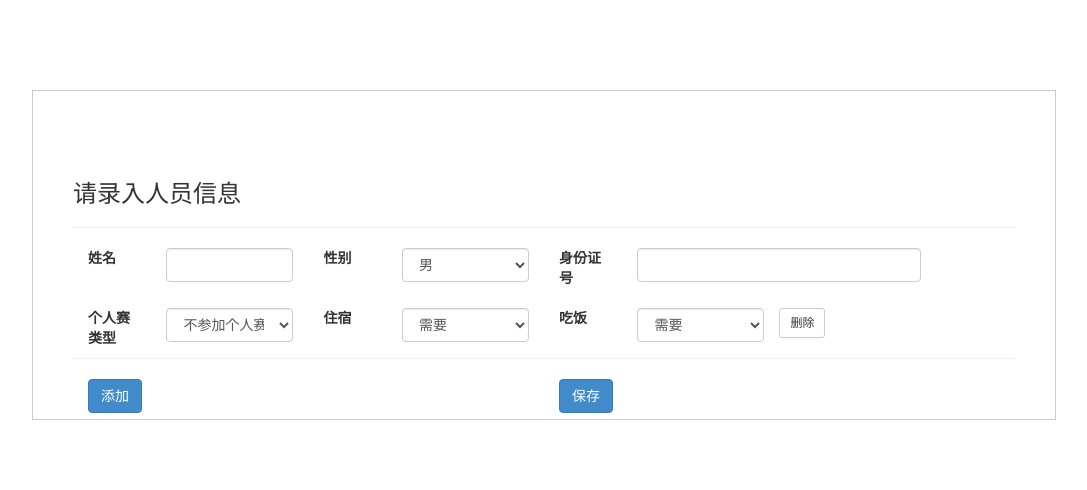
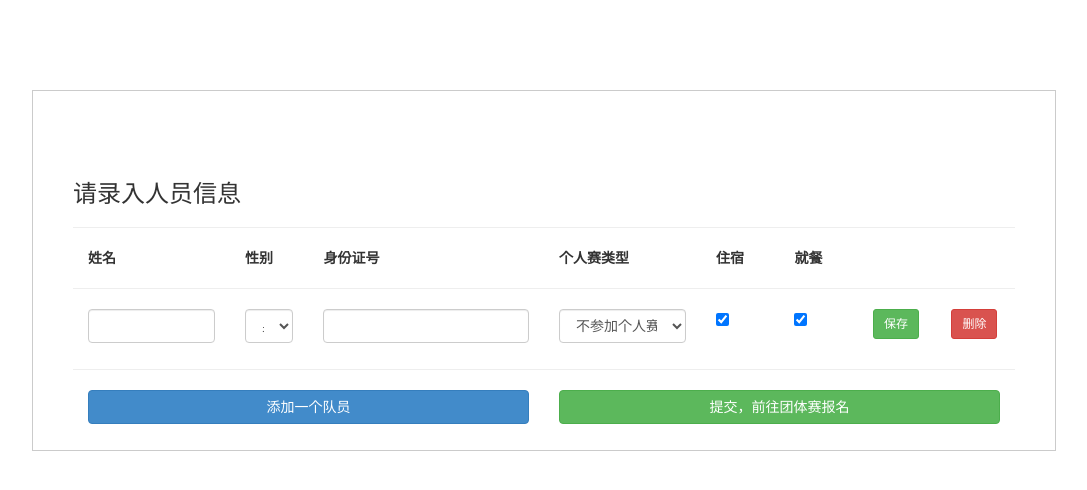
Before and after one commit to CAPU-ENG/CAPUrace, a CodeIgniter app: page /index.php/registration/index in a window 1280 px wide. Shown: the top 490 px of the page, without its empty margins (96-1183 px from the left). Run offline with CodeIgniter, Linux system fonts and the light colour scheme.

Commit message:
Modified the UI of the form.

```diff
--- a/application/views/registration_view.php
+++ b/application/views/registration_view.php
@@ -8,29 +8,31 @@
 <script src="/assets/js/bootstrap.min.js"></script>
 <script src="/assets/js/race.js"></script>
 </head>
-<body>
+<body onload="addIndividual()">
     <div class="mycontainer">
         <p> <h3>请录入人员信息</h3></p>
         <hr/>
-        <div class="reg">
-            <div class="individual-form" id="individual-info">
-                <label for="inputName" class="col-sm-1 control-label">姓名</label>
+        <div class="form-group reg">
+            <label for="inputName" class="col-sm-2 control-label">姓名</label>
+            <label for="inputSex" class="col-sm-1 control-label">性别</label>
+            <label for="inputID" class="col-sm-3 control-label">身份证号</label>
+            <label for="inputRace" class="col-sm-2 control-label">个人赛类型</label>
+            <label for="inputAccommodation" class="col-sm-1 control-label">住宿</label>
+            <label for="inputMeal" class="col-sm-1 control-label">就餐</label>
+            <br /><hr />
+            <div class="individual-form hidden" id="individual-info">
                 <div class="col-sm-2">
                     <input type="text" class="form-control" id="inputName">
                 </div>
-                <label for="inputSex" class="col-sm-1 control-label">性别</label>
-                <div class="col-sm-2">
+                <div class="col-sm-1">
                     <select class="form-control" name="gender">
                         <option value="1">男</option>
                         <option value="2">女</option>
                     </select>
                 </div>
-                <label for="inputID" class="col-sm-1 control-label">身份证号</label>
-                <div class="col-sm-4">
-                    <input type="text" class="form-control" id="inputID">
+                <div class="col-sm-3">
+                    <input type="text" class="form-control" id="inputID" name="id_card">
                 </div>
-                <br><br><br>
-                <label for="inputRace" class="col-sm-1 control-label">个人赛类型</label>
                 <div class="col-sm-2">
                     <select class="form-control" name="race">
                         <option value="0">不参加个人赛</option>
@@ -39,30 +41,30 @@
                         <option value="3">女子组</option>
                     </select>
                 </div>
-                <label for="inputAccommodation" class="col-sm-1 control-label">住宿</label>
-                <div class="col-sm-2">
-                    <select class="form-control" name="accommodation">
-                        <option value="1">需要</option>
-                        <option value="0">不需要</option>
-                    </select>
+                <div class="col-sm-1">
+                    <input type="checkbox" name="accommodation" checked>
                 </div>
-                <label for="inputMeal" class="col-sm-1 control-label">吃饭</label>
-                <div class="col-sm-2">
-                    <select class="form-control" name="meal">
-                        <option value="1">需要</option>
-                        <option value="0">不需要</option>
-                    </select>
+                <div class="col-sm-1">
+                    <input type="checkbox" name="meal" checked>
                 </div>
-                <button type="button" class="btn btn-default btn-sm">删除</button>
-                <br><hr>
+                <div class="col-sm-1">
+                    <button type="button" class="btn btn-success btn-sm">保存</button>
+                </div>
+                <div class="col-sm-1">
+                    <button type="button" class="btn btn-danger btn-sm">删除</button>
+                </div>
+                <br/>
+                <br/>
             </div>
         </div>
+        <hr/>
         <div class="col-sm-6">
-            <button class="btn btn-primary" onclick="addIndividual()">添加</button>
+            <button class="btn btn-primary btn-block" onclick="addIndividual()">添加一个队员</button>
         </div>
         <div class="col-sm-6">
-            <button type="submit" class="btn btn-primary">保存</button>
+            <button type="submit" class="btn btn-success btn-block">提交，前往团体赛报名</button>
         </div>
+        <br/>
     </div>
 </body>
 </html>
--- a/assets/js/race.js
+++ b/assets/js/race.js
@@ -1,35 +1,8 @@
-$(document).ready(function() {
-	$('.processorBox li').click(function(){
-		var i = $(this).index();
-		var j=i+1;
-		setTimeout(function() {
-			window.parent.setSize($('#step'+j).height()+400);
-		}, 300);
-		$('.processorBox li').removeClass('current').eq(i).addClass('current');
-		$('.step').fadeOut(300).eq(i).fadeIn(500);
-	});
-	$('#nextBtn1').click(function(){
-		setTimeout(function() {
-			window.parent.setSize($('#step2').height()+400);
-		}, 300);
-		$('.processorBox li').removeClass('current').eq(1).addClass('current');
-		$('.step').fadeOut(300).eq(1).fadeIn(500);
-	});
-	$('#nextBtn2').click(function(){
-		setTimeout(function() {
-			window.parent.setSize($('#step3').height()+400);
-		}, 300);
-		$('.processorBox li').removeClass('current').eq(2).addClass('current');
-		$('.step').fadeOut(300).eq(2).fadeIn(500);
-	});
-});
-
 /*
  * This function adds a new person form.
  */
 function addIndividual() {
-    newperson = $(".individual-form:first").clone(true);
-    $(".reg").append(newperson);
+    $(".reg").append($(".individual-form:first").clone(true).attr("class", "individual-form"));
     window.parent.setSize($('.mycontainer').height()+600);
 }
 
```
